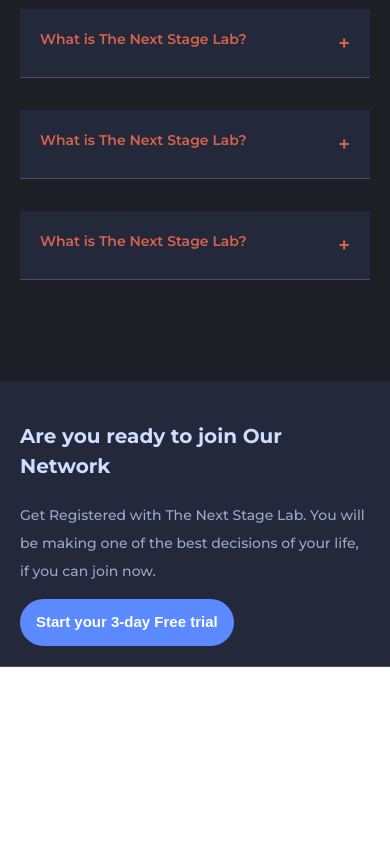
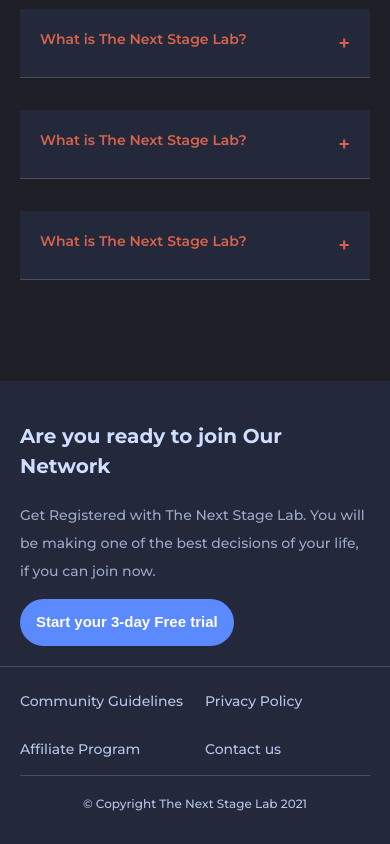
Before and after one commit to HamidTech360/swiftTelecoms, a React (Vite) app: page / in a window 390 px wide. Shown: the part 6359-7203 px from the top of the page. Before the commit the page ends 7026 px from the top, so only its background shows below. Built offline with nearby package versions, Linux system fonts and the light colour scheme.

Commit message:
footer design

```diff
--- /dev/null
+++ b/src/components/Footer/Footer.tsx
@@ -0,0 +1,53 @@
+import { Link } from 'react-router-dom'
+
+function Footer() {
+  const footerLink = [
+    {
+      name: 'Community Guidelines',
+      link: '#',
+    },
+    {
+      name: 'Privacy Policy',
+      link: '#',
+    },
+    {
+      name: 'Affiliate Program',
+      link: '#',
+    },
+    {
+      name: 'Contact us',
+      link: '#',
+    },
+  ]
+  return (
+    <div className="bg-[#23283a] p-5 lg:py-10 lg:px-20 md:flex justify-between">
+      <div className="hidden">
+        <p className="text-[#B5C4EA]  text-xs font-medium">
+          © Copyright The Next Stage Lab 2021
+        </p>
+      </div>
+
+      <div className="grid grid-cols-2 gap-5">
+        {footerLink.map((item: any, i: number) => (
+          <Link
+            key={i}
+            to={item.link}
+            className="text-[#B5C4EA] text-sm font-medium leading-7 no-underline"
+          >
+            {item.name}
+          </Link>
+        ))}
+      </div>
+      <div className="md:hidden">
+        <p
+          style={{ borderTop: '1px solid #4A4E5C' }}
+          className="text-[#B5C4EA] text-center pt-5  text-xs font-medium"
+        >
+          © Copyright The Next Stage Lab 2021
+        </p>
+      </div>
+    </div>
+  )
+}
+
+export default Footer
--- a/src/screens/Home/index.tsx
+++ b/src/screens/Home/index.tsx
@@ -1,4 +1,5 @@
 import CustomButton from '../../components/CustomButton/CustomButton'
+import Footer from '../../components/Footer/Footer'
 import Testimonial from './Testimonial'
 import Explore from './explore'
 import { Banner, TopText, SubText, BodyText, About } from './home.style'
@@ -50,6 +51,7 @@
       <OfferSection />
       <Explore />
       <Testimonial />
+      <Footer />
     </div>
   )
 }
```
